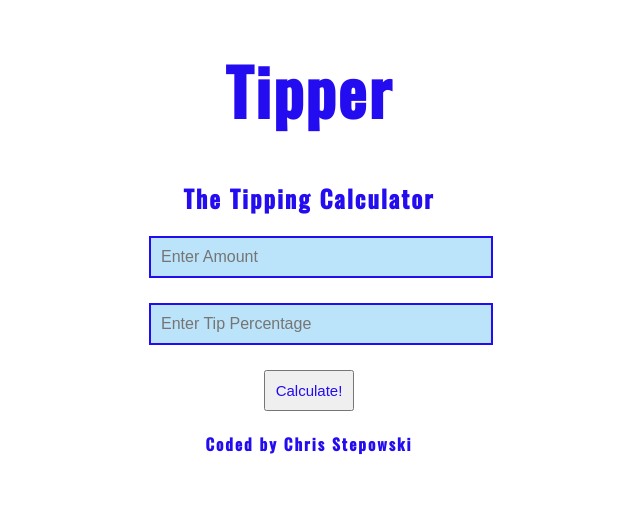
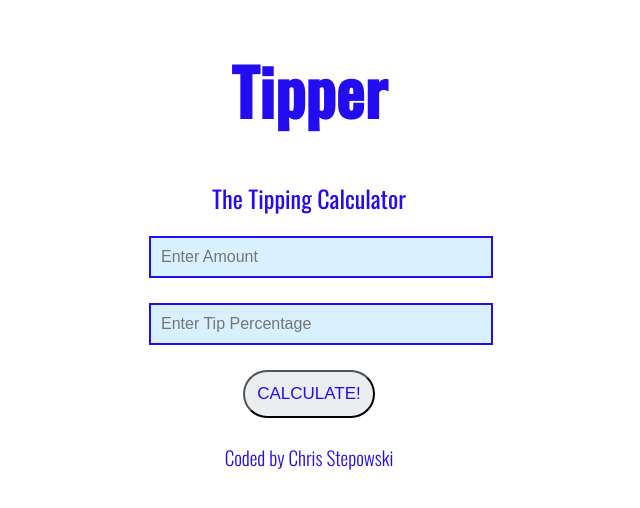
Before and after one commit to Panopticon772/Tip-Calc, a plain HTML site: page main/index.html in a window 1280 px wide. Shown: the whole page, without its empty margins (331-971 px from the left). Drawn offline with nearby package versions, Linux system fonts and the light colour scheme.

Commit message:
Updated styling.

```diff
--- a/main/index.html
+++ b/main/index.html
@@ -32,7 +32,7 @@
             </div>
         </div>
 
-        <div class="footer"><h4>Coded by Chris Stepowski</h4></div>
+        <div class="footer footer-icons"><h4>Coded by Chris Stepowski</h4></div>
         <script src="tips.js"></script>
     </body>
 </html>
--- a/main/tip.css
+++ b/main/tip.css
@@ -1,6 +1,5 @@
 body {
     font-family: "Oswald", sans-serif;
-    letter-spacing: 2px;
     background-image: url('../assets/images/analytics-blur-business-590045.jpg');
     background-size: cover;
 }
@@ -15,16 +14,20 @@ h1 {
 h2 {
     text-align: center;
     color: rgb(35, 12, 240);
+    font-weight: 400;
 }
 
 h3 {
     text-align: center;
     color: rgb(35, 12, 240);
+    font-weight: 400;
 }
 
 h4 {
     text-align: center;
     color: rgb(35, 12, 240);
+    font-size: 1.2rem;
+    font-weight: 300;
 }
 
 form {
@@ -43,7 +46,7 @@ input[type="number"] {
     margin-bottom: 25px;
     width: 100%;
     border: 2px solid rgb(35, 12, 240);
-    background: rgb(187, 227, 250);
+    background: rgb(217, 241, 255);
 }
 
 input:focus {
@@ -56,9 +59,12 @@ input:focus {
     margin-bottom: 25px;
     margin: 20px auto;
     color: rgb(35, 12, 240);
-    font-size: 15px;
-    padding: 10px;
+    background-color: rgb(234, 238, 240);
+    font-size: 17px;
+    padding: 12px;
     text-decoration: none;
+    border-radius: 28px;
+    text-transform: uppercase;
 }
 
 /* modal */
@@ -99,3 +105,11 @@ input:focus {
     text-decoration: none;
     cursor: pointer;
 }
+
+.footer {
+
+}
+
+.footer-icons {
+
+}
```
